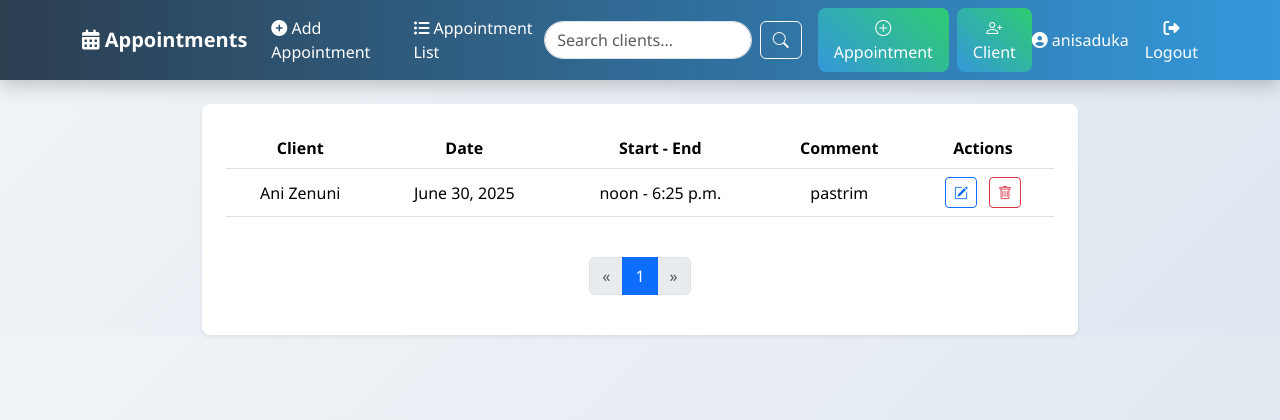
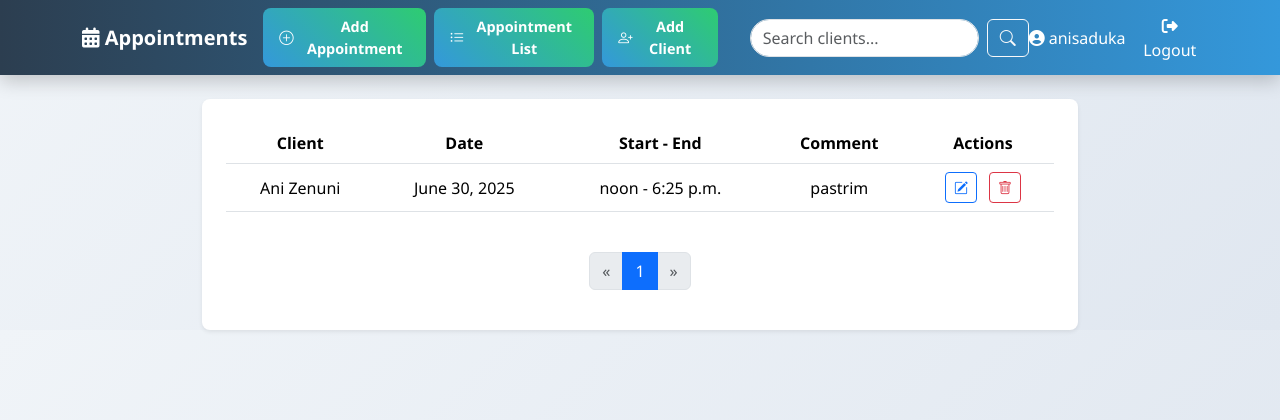
Before and after one commit to BoraZeneli/appointment-manager, a Django app: page /appointments/ in a window 1280 px wide. Shown: the top 420 px of the page. Run offline with Django 5.2, Linux system fonts and the light colour scheme; a user stored in the database is signed in; data comes from the database, SQL or seed files in the repository.

Commit message:
Update navbar to modern style with add appointment, appointment list, add client

```diff
--- a/takime_project/takime/templates/takime/base.html
+++ b/takime_project/takime/templates/takime/base.html
@@ -38,10 +38,18 @@
             padding: 8px 16px;
             border-radius: 8px;
             transition: transform 0.2s, box-shadow 0.2s;
+            display: flex;
+            align-items: center;
+            gap: 6px;
+            font-weight: 600;
+            font-size: 0.9rem;
+            text-decoration: none;
         }
         .btn-modern:hover {
             transform: translateY(-2px);
             box-shadow: 0 4px 12px rgba(52, 152, 219, 0.4);
+            color: #fff !important;
+            text-decoration: none;
         }
     </style>
 </head>
@@ -58,35 +66,27 @@
     </button>
 
     <div class="collapse navbar-collapse" id="navbarNav">
-      <ul class="navbar-nav me-auto">
+
+      <div class="d-flex gap-2 me-3 ms-auto">
         {% if user.is_authenticated %}
-        <li class="nav-item">
-          <a class="nav-link" href="{% url 'add_appointment' %}">
-            <i class="fas fa-plus-circle"></i> Add Appointment
+          <a href="{% url 'add_appointment' %}" class="btn btn-modern">
+            <i class="bi bi-plus-circle"></i> Add Appointment
           </a>
-        </li>
-        <li class="nav-item">
-          <a class="nav-link" href="{% url 'appointment_list' %}">
-            <i class="fas fa-list-ul"></i> Appointment List
+          <a href="{% url 'appointment_list' %}" class="btn btn-modern">
+            <i class="bi bi-list-ul"></i> Appointment List
           </a>
-        </li>
+          <a href="{% url 'add_client' %}" class="btn btn-modern">
+            <i class="bi bi-person-plus"></i> Add Client
+          </a>
         {% endif %}
-      </ul>
+      </div>
 
-      <form class="d-flex ms-auto me-3" method="get" action="{% url 'appointment_list' %}">
+      <form class="d-flex ms-3" method="get" action="{% url 'appointment_list' %}">
         <input class="form-control me-2" type="search" placeholder="Search clients..." aria-label="Search" name="search" value="{{ search_query|default:'' }}" style="border-radius: 20px;">
         <button class="btn btn-outline-light" type="submit">
           <i class="bi bi-search"></i>
         </button>
       </form>
-      <div class="d-flex gap-2">
-        <a href="{% url 'add_appointment' %}" class="btn btn-modern">
-          <i class="bi bi-plus-circle"></i> Appointment
-        </a>
-        <a href="{% url 'add_client' %}" class="btn btn-modern">
-          <i class="bi bi-person-plus"></i> Client
-        </a>
-      </div>
 
       <ul class="navbar-nav ms-auto">
         {% if user.is_authenticated %}
```
